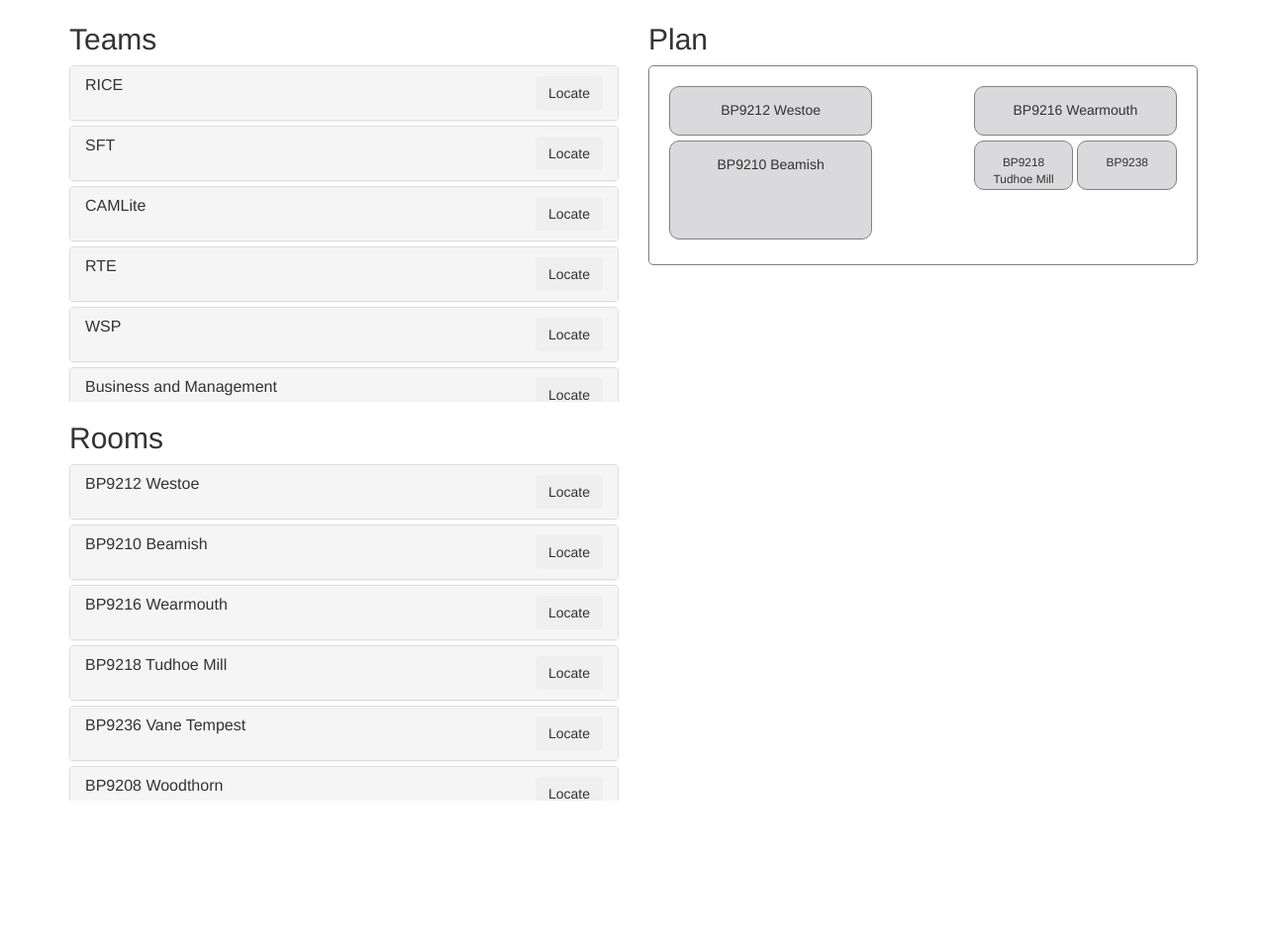
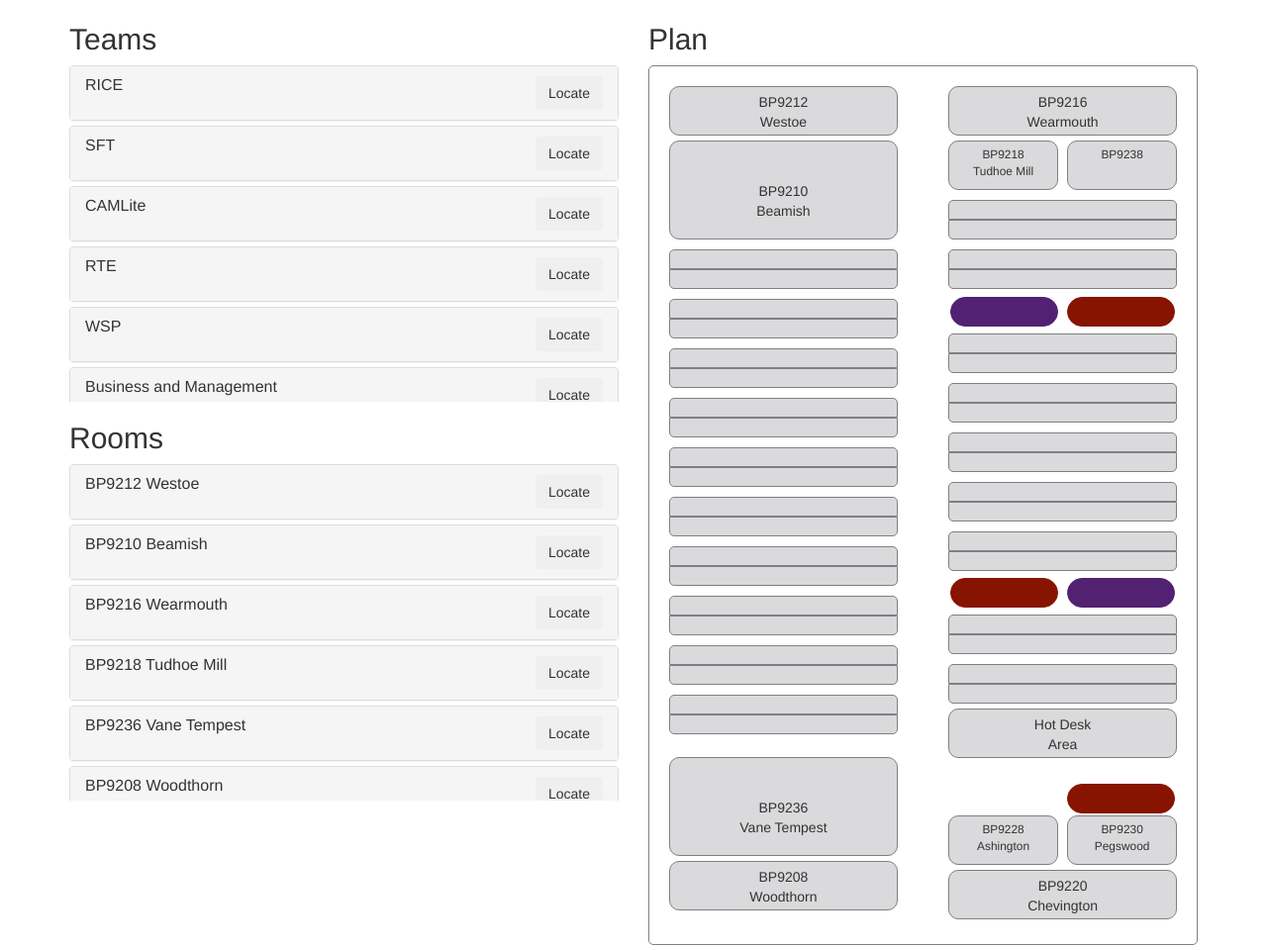
Before and after one commit to tinyoafman/we-floor-plan, a website: page views/index.html in a window 1280 px wide. Shown: the part 267-1227 px from the top of the page at 99% size. Before the commit the page ends 1096 px from the top, so only its background shows below. Drawn offline with nearby package versions, Linux system fonts and the light colour scheme.

Commit message:
CK finish floor plan

```diff
--- a/style/plan.css
+++ b/style/plan.css
@@ -3,7 +3,8 @@
   border-width: thin;
   border-color: grey;
   border-radius: 5px;
-  padding: 20px 20px 20px 20px;
+  padding: 20px;
+  margin-bottom: 5px;
 }
 
 .room, .desk-top, .desk-bottom {
@@ -18,32 +19,27 @@
   border-radius: 10px;
   height: 50px;
   text-align: center;
-  padding-top: 6%;
+  padding-top: 2%;
 }
 
-.red-chewit-top, .purple-chewit-top{
-  border-radius: 50px 50px 0px 0px;
+.red-chewit, .purple-chewit{
+  border-radius: 50px;
   border-style: solid;
   border-width: thin;
+  height: 30px;
 }
 
-.red-chewit-bottom, .purple-chewit-bottom{
-  border-radius: 0px 0px 50px 50px;
-  border-style: solid;
-  border-width: thin;
-}
-
-.red-chewit-top, .red-chewit-bottom{
+.red-chewit{
   border-color: #871400;
   background-color: #871400;
 }
 
-.purple-chewit-top, .purple-chewit-bottom{
+.purple-chewit{
   border-color: #522172;
   background-color: #522172;
 }
 
-.desk-top, .red-chewit-top, .purple-chewit-top{
+.desk-top{
   margin-top: 5px;
   height: 20px;
 }
@@ -56,35 +52,49 @@
   border-radius: 0px 0px 5px 5px;
 }
 
-.desk-bottom, .red-chewit-bottom, .purple-chewit-bottom {
+.desk-bottom{
   margin-bottom: 5px;
-  height: 20px;
-}
-
-.row-aisle{
   height: 20px;
 }
 
 .room-large{
   height: 100px;
+  padding-top: 17%;
+}
+
+.row-padding{
+  padding: 9px;
 }
 
 .row-room{
-  width: 40%;
+  width: 100%;
 }
 
 .row-aisle{
+  height: 20px;
   width: 20%;
 }
 
+.row-chewit{
+  width: 100%;
+  border-radius: 10px;
+  height: 30px;
+  padding: 1%;
+}
+
 .small{
-  width: 49%;
+  width: 48%;
 }
 
 table{
   width: 100%;
 }
 
+.column-table{
+  width: 90%;
+}
+
 td{
   vertical-align: top;
+  max-width: 1px;
 }
--- a/views/index.html
+++ b/views/index.html
@@ -447,6 +447,99 @@
         <div class="floor">
           <table>
             <tr>
+              <!-- Left Floor-->
+              <td>
+                <table class="column-table pull-left">
+                  <tr><td class="row-room"><div class="room">BP9212<br/>Westoe</div></td></tr>
+                  <tr><td class="row-room"><div class="room room-large">BP9210<br/>Beamish</div></td></tr>
+                  <tr><td class="row-room"><div class="desk-top"></div></td></tr>
+                  <tr><td class="row-room"><div class="desk-bottom"></div></td></tr>
+                  <tr><td class="row-room"><div class="desk-top"></div></td></tr>
+                  <tr><td class="row-room"><div class="desk-bottom"></div></td></tr>
+                  <tr><td class="row-room"><div class="desk-top"></div></td></tr>
+                  <tr><td class="row-room"><div class="desk-bottom"></div></td></tr>
+                  <tr><td class="row-room"><div class="desk-top"></div></td></tr>
+                  <tr><td class="row-room"><div class="desk-bottom"></div></td></tr>
+                  <tr><td class="row-room"><div class="desk-top"></div></td></tr>
+                  <tr><td class="row-room"><div class="desk-bottom"></div></td></tr>
+                  <tr><td class="row-room"><div class="desk-top"></div></td></tr>
+                  <tr><td class="row-room"><div class="desk-bottom"></div></td></tr>
+                  <tr><td class="row-room"><div class="desk-top"></div></td></tr>
+                  <tr><td class="row-room"><div class="desk-bottom"></div></td></tr>
+                  <tr><td class="row-room"><div class="desk-top"></div></td></tr>
+                  <tr><td class="row-room"><div class="desk-bottom"></div></td></tr>
+                  <tr><td class="row-room"><div class="desk-top"></div></td></tr>
+                  <tr><td class="row-room"><div class="desk-bottom"></div></td></tr>
+                  <tr><td class="row-room"><div class="desk-top"></div></td></tr>
+                  <tr><td class="row-room"><div class="desk-bottom"></div></td></tr>
+                  <tr><td class="row-padding"></td></tr>
+                  <tr><td class="row-room"><div class="room room-large">BP9236<br/>Vane Tempest</div></td></tr>
+                  <tr><td class="row-room"><div class="room">BP9208<br/>Woodthorn</div></td></tr>
+                </table>
+              </td>
+              <!-- Aisle -->
+                <!-- <td class="row-aisle"><div class="aisle"></div></td> -->
+              <!-- Right Floor-->
+              <td>
+                <table class="column-table pull-right">
+                  <tr><td class="row-room"><div class="room">BP9216<br/>Wearmouth</div></td></tr>
+                  <tr>
+                    <td class="row-room">
+                      <span class="room small pull-left">BP9218<br/>Tudhoe Mill</span>
+                      <span class="room small pull-right">BP9238</span>
+                    </td>
+                  </tr>
+                  <tr><td class="row-room"><div class="desk-top"></div></td></tr>
+                  <tr><td class="row-room"><div class="desk-bottom"></div></td></tr>
+                  <tr><td class="row-room"><div class="desk-top"></div></td></tr>
+                  <tr><td class="row-room"><div class="desk-bottom"></div></td></tr>
+                  <tr>
+                    <td class="row-chewit">
+                      <span class="purple-chewit small pull-left"></span>
+                      <span class="red-chewit small pull-right"></span>
+                    </td>
+                  </tr>
+                  <tr><td class="row-room"><div class="desk-top"></div></td></tr>
+                  <tr><td class="row-room"><div class="desk-bottom"></div></td></tr>
+                  <tr><td class="row-room"><div class="desk-top"></div></td></tr>
+                  <tr><td class="row-room"><div class="desk-bottom"></div></td></tr>
+                  <tr><td class="row-room"><div class="desk-top"></div></td></tr>
+                  <tr><td class="row-room"><div class="desk-bottom"></div></td></tr>
+                  <tr><td class="row-room"><div class="desk-top"></div></td></tr>
+                  <tr><td class="row-room"><div class="desk-bottom"></div></td></tr>
+                  <tr><td class="row-room"><div class="desk-top"></div></td></tr>
+                  <tr><td class="row-room"><div class="desk-bottom"></div></td></tr>
+                  <tr>
+                    <td class="row-chewit">
+                      <span class="red-chewit small pull-left"></span>
+                      <span class="purple-chewit small pull-right"></span>
+                    </td>
+                  </tr>
+                  <tr><td class="row-room"><div class="desk-top"></div></td></tr>
+                  <tr><td class="row-room"><div class="desk-bottom"></div></td></tr>
+                  <tr><td class="row-room"><div class="desk-top"></div></td></tr>
+                  <tr><td class="row-room"><div class="desk-bottom"></div></td></tr>
+                  <tr><td class="row-room"><div class="room">Hot Desk<br/>Area</div></td></tr>
+                  <tr><td class="row-padding"></td></tr>
+                  <tr><td class="row-chewit"><div class="red-chewit small pull-right"></div></td></tr>
+                  <tr>
+                    <td class="row-room">
+                      <span class="room small pull-left">BP9228<br/>Ashington</span>
+                      <span class="room small pull-right">BP9230<br/>Pegswood</span>
+                    </td>
+                  </tr>
+                  <tr><td class="row-room"><div class="room">BP9220<br/>Chevington</div></td></tr>
+                </table>
+              </td>
+            <tr>
+          </table>
+        </div>
+      </div>
+    </div> <!-- end row -->
+  </div> <!-- end container -->
+</body>
+<!-- <table>
+  <tr>
     <td class="row-room"><div class="room">BP9212 Westoe</div></td>
     <td class="row-aisle"><div class="aisle"></div></td>
     <td class="row-room"><div class="room">BP9216 Wearmouth</div></td>
@@ -463,14 +556,5 @@
 
   </tr>
 
-
-
-          </table>
-
-
-        </div>
-      </div>
-    </div> <!-- end row -->
-  </div> <!-- end container -->
-</body>
+</table> -->
 </html>
```
Lines whose indentation alone changed are shown as unchanged.
